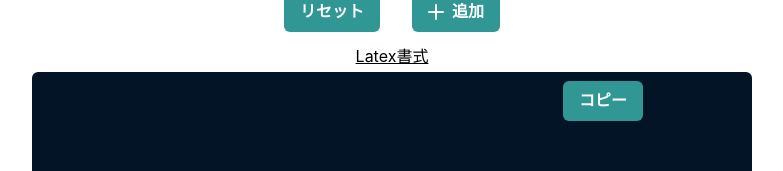
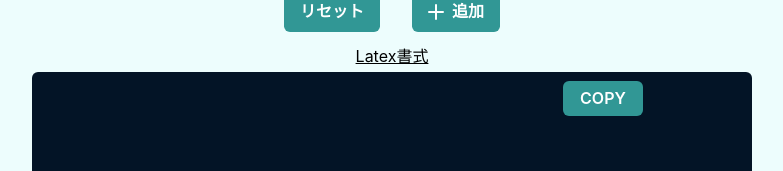
Before and after one commit to haru960197/LatexFigureManager, a React (Create React App) app: page / in a window 1280 px wide. Shown: the part 228-399 px from the top of the page, without its empty margins (248-1031 px from the left). Built offline with nearby package versions, Linux system fonts and the light colour scheme.

Commit message:
[update] LatexFormatのコピーボタンを改良。ページの背景色を変更

```diff
--- a/src/components/LatexFormat.js
+++ b/src/components/LatexFormat.js
@@ -1,8 +1,10 @@
 import { Text, Textarea, Box, Button } from "@chakra-ui/react";
+import { useState } from "react";
 
 export const LatexFormat = ({ newFileInfo }) => {
     const { object, caption, label } = newFileInfo;
     const fileName = object.name;
+    const [buttonValue, setButtonValue] = useState("COPY");
     const content = fileName && caption && label
     ?
 `\\begin{figure}[H]
@@ -16,7 +18,9 @@ export const LatexFormat = ({ newFileInfo }) => {
     const handleCopyClick = async () => {
         try {
             await navigator.clipboard.writeText(content);
+            setButtonValue("COPIED");
             console.log("Copied successfully");
+            setTimeout(() => setButtonValue("COPY"), 2000);
         } catch {
             console.error("Failed to copy");
         }
@@ -43,9 +47,14 @@ export const LatexFormat = ({ newFileInfo }) => {
                     left="525px"
                     colorScheme='teal'
                     m="1.5"
-                    // postion="relative"
+                    minW="80px" // ボタンの最小幅を設定
+                    maxW="80px" // ボタンの最大幅を設定
+                    maxH="35px"
+                    whiteSpace="nowrap" // テキストがボタンの幅を超えて折り返さないようにする
+                    overflow="hidden" // テキストがボタンの幅を超えたときに隠す
+                    textOverflow="ellipsis" // テキストがボタンの幅を超えたら省略記号で表示
                     onClick={handleCopyClick}
-                >コピー</Button>
+                >{buttonValue}</Button>
             </Box>
         </>
     );
--- a/src/theme/theme.js
+++ b/src/theme/theme.js
@@ -4,7 +4,7 @@ const theme = extendTheme({
     styles: {
         global: {
             body: {
-                backgroundColor: "whiteAlpha",
+                backgroundColor: "cyan.50",
                 color: "white.800",
             },
             p: {
```
